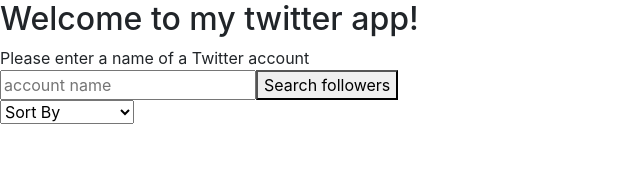
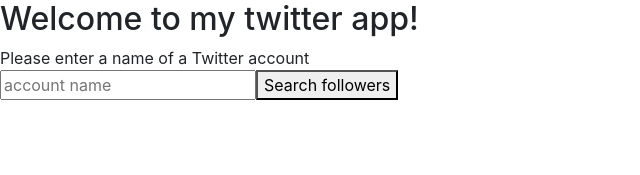
Before and after one commit to ShaharEl/TwitterFollowers, a React (Create React App) app: page / in a window 1280 px wide. Shown: the top 175 px of the page, without its empty margins (0-640 px from the left). Built offline with nearby package versions, Linux system fonts and the light colour scheme.

Commit message:
small refactoring

```diff
--- a/src/components/FollowersContainer.js
+++ b/src/components/FollowersContainer.js
@@ -21,7 +21,7 @@
                             loader={<div className="loader">Loading more items...</div>}
                             useWindow={true}>
                             {twitterFollowers && twitterFollowers.length > 0 && twitterFollowers.map((follower, index) =>
-                                <Follower follower={follower} index={index}/>)}
+                                <Follower follower={follower} key={index}/>)}
                         </InfiniteScroll>}
                     </div>
                 </div>
--- a/src/components/Home.js
+++ b/src/components/Home.js
@@ -21,16 +21,13 @@
         setCursor(next_cursor);
     };
 
-    const sortFollowers = (optionType) => {
-        let sortedFollowers = [];
+    const onSortClick = (optionType) => {
         switch (optionType) {
             case sortOptions.accountName:
-                sortedFollowers = sortFollowers(props.twitterFollowers, true);
-                props.addFollowers(sortedFollowers);
+                props.addFollowers(sortFollowers({followers: props.twitterFollowers, sortByAccount: true}));
                 break;
             case sortOptions.screenName:
-                sortedFollowers = sortFollowers(props.twitterFollowers, false);
-                props.addFollowers(sortedFollowers);
+                props.addFollowers(sortFollowers({followers: props.twitterFollowers, sortByAccount: false}));
                 break;
             default:
                 break;
@@ -50,7 +47,8 @@
                 <input type="text" placeholder="account name" onChange={(e) => setAccountName(e.target.value)}/>
                 <button type="button" onClick={() => searchFollowers(true)}>Search followers</button>
             </div>
-            <SelectDropDown options={sortOptions} onChange={sortFollowers}/>
+            {props.twitterFollowers && props.twitterFollowers.length > 0 &&
+            <SelectDropDown options={sortOptions} onChange={onSortClick}/>}
             <FollowersContainer loadMore={searchFollowers} cursor={cursor} twitterFollowers={props.twitterFollowers}/>
         </div>)
 };
--- /dev/null
+++ b/src/components/SelectDropDown.css
@@ -0,0 +1,3 @@
+.dropDown {
+    margin-top: 25px;
+}
--- a/src/components/SelectDropDown.js
+++ b/src/components/SelectDropDown.js
@@ -1,4 +1,5 @@
 import React, {useState} from "react";
+import './SelectDropDown.css'
 
 const SelectDropDown = (props) => {
 
@@ -11,11 +12,14 @@
     };
 
     return (
-        <select id="selectDropDown" className="selectBox" onChange={handleChange} value={selectedOption}>
-            {Object.keys(options).map((option, index) => {
-                return <option key={index} name={option} value={options[option]}>{options[option]}</option>
-            })}
-        </select>
+        <div className="dropDown">
+            <h5>Sort Followers</h5>
+            <select id="selectDropDown" className="selectBox" onChange={handleChange} value={selectedOption}>
+                {Object.keys(options).map((option, index) => {
+                    return <option key={index} name={option} value={options[option]}>{options[option]}</option>
+                })}
+            </select>
+        </div>
     )
 };
 
--- a/src/services/twitterService.js
+++ b/src/services/twitterService.js
@@ -9,7 +9,7 @@
     });
 };
 
-export const sortFollowers = (followers, sortByAccount) => {
+export const sortFollowers = ({followers, sortByAccount}) => {
     return sortByAccount ? followers.sort(dynamicSort('name')) : followers.sort(dynamicSort('screen_name'));
 };
 
```
